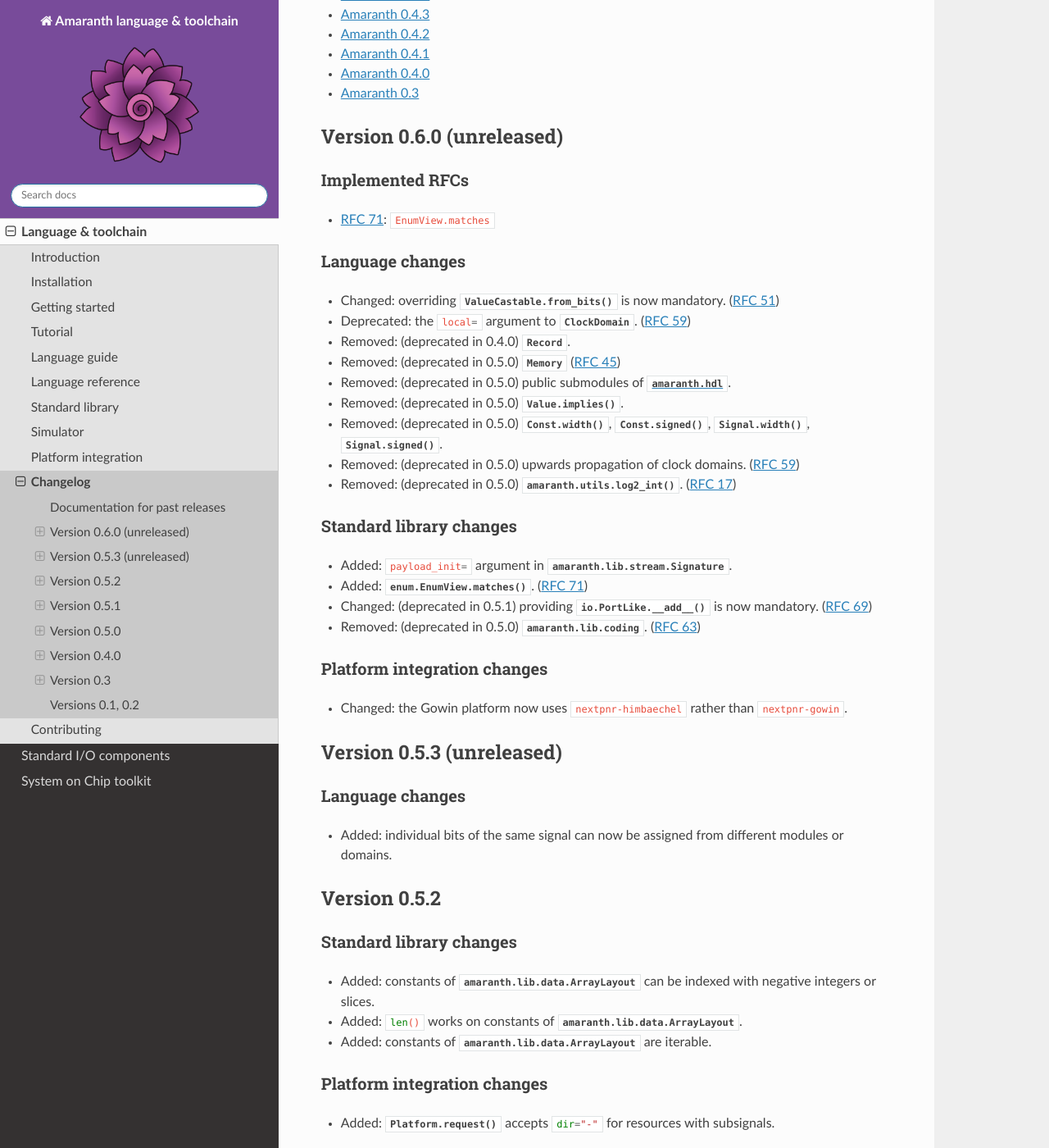
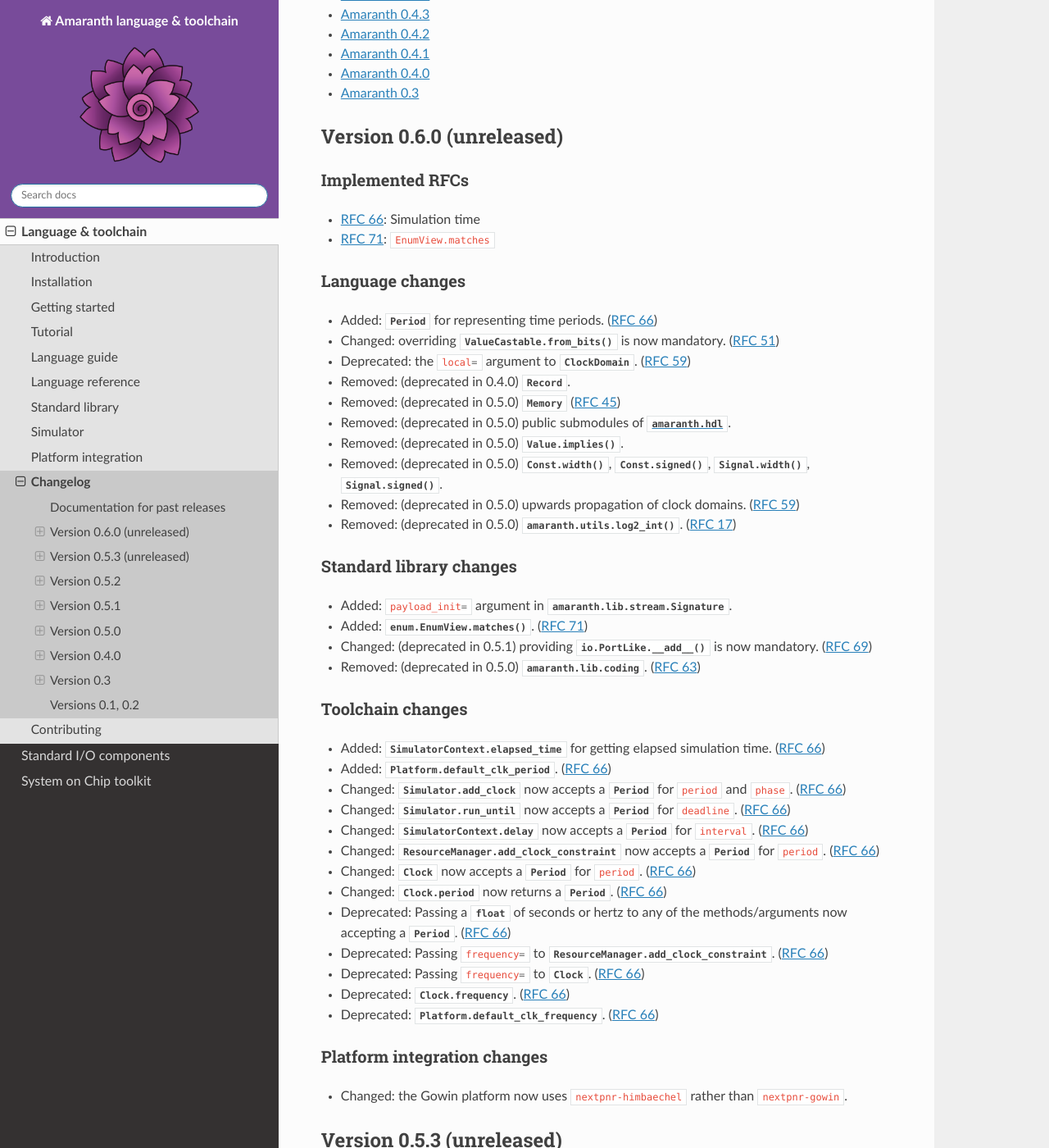
Before and after one commit to amaranth-lang/amaranth, a Sphinx documentation site: the page built from docs/changes.rst, in a window 1280 px wide and 1400 px high, scrolled down 426 px. Shown: the whole window at 82% size. Built offline with Sphinx 7.4.7 and the Read the Docs theme 2.0.0, drawn with Linux system fonts in a browser that asks for light colours; the version number could not be read and is left out.

Commit message:
docs/changes: Add RFC 66 changes.

```diff
--- a/docs/changes.rst
+++ b/docs/changes.rst
@@ -26,8 +26,10 @@ Version 0.6.0 (unreleased)
 Implemented RFCs
 ----------------
 
+.. _RFC 66: https://amaranth-lang.org/rfcs/0066-simulation-time.html
 .. _RFC 71: https://amaranth-lang.org/rfcs/0071-enumview-matches.html
 
+* `RFC 66`_: Simulation time
 * `RFC 71`_: ``EnumView.matches``
 
 
@@ -36,6 +38,7 @@ Language changes
 
 .. currentmodule:: amaranth.hdl
 
+* Added: :class:`Period` for representing time periods. (`RFC 66`_)
 * Changed: overriding :meth:`ValueCastable.from_bits` is now mandatory. (`RFC 51`_)
 * Deprecated: the :py:`local=` argument to :class:`ClockDomain`. (`RFC 59`_)
 * Removed: (deprecated in 0.4.0) :class:`Record`.
@@ -56,6 +59,24 @@ Standard library changes
 * Added: :meth:`enum.EnumView.matches`. (`RFC 71`_)
 * Changed: (deprecated in 0.5.1) providing :meth:`io.PortLike.__add__` is now mandatory. (`RFC 69`_)
 * Removed: (deprecated in 0.5.0) :mod:`amaranth.lib.coding`. (`RFC 63`_)
+
+
+Toolchain changes
+-----------------
+
+* Added: :meth:`SimulatorContext.elapsed_time <amaranth.sim._async.SimulatorContext.elapsed_time>` for getting elapsed simulation time. (`RFC 66`_)
+* Added: :meth:`Platform.default_clk_period <amaranth.build.plat.Platform.default_clk_period>`. (`RFC 66`_)
+* Changed: :meth:`Simulator.add_clock <amaranth.sim.Simulator.add_clock>` now accepts a :class:`Period <amaranth.hdl.Period>` for :py:`period` and :py:`phase`. (`RFC 66`_)
+* Changed: :meth:`Simulator.run_until <amaranth.sim.Simulator.run_until>` now accepts a :class:`Period <amaranth.hdl.Period>` for :py:`deadline`. (`RFC 66`_)
+* Changed: :meth:`SimulatorContext.delay <amaranth.sim._async.SimulatorContext.delay>` now accepts a :class:`Period <amaranth.hdl.Period>` for :py:`interval`. (`RFC 66`_)
+* Changed: :meth:`ResourceManager.add_clock_constraint <amaranth.build.res.ResourceManager.add_clock_constraint>` now accepts a :class:`Period <amaranth.hdl.Period>` for :py:`period`. (`RFC 66`_)
+* Changed: :class:`Clock <amaranth.build.dsl.Clock>` now accepts a :class:`Period <amaranth.hdl.Period>` for :py:`period`. (`RFC 66`_)
+* Changed: :attr:`Clock.period <amaranth.build.dsl.Clock.period>` now returns a :class:`Period <amaranth.hdl.Period>`. (`RFC 66`_)
+* Deprecated: Passing a :class:`float` of seconds or hertz to any of the methods/arguments now accepting a :class:`Period <amaranth.hdl.Period>`. (`RFC 66`_)
+* Deprecated: Passing :py:`frequency=` to :meth:`ResourceManager.add_clock_constraint <amaranth.build.res.ResourceManager.add_clock_constraint>`. (`RFC 66`_)
+* Deprecated: Passing :py:`frequency=` to :class:`Clock <amaranth.build.dsl.Clock>`. (`RFC 66`_)
+* Deprecated: :attr:`Clock.frequency <amaranth.build.dsl.Clock.frequency>`. (`RFC 66`_)
+* Deprecated: :meth:`Platform.default_clk_frequency <amaranth.build.plat.Platform.default_clk_frequency>`. (`RFC 66`_)
 
 
 Platform integration changes
```
